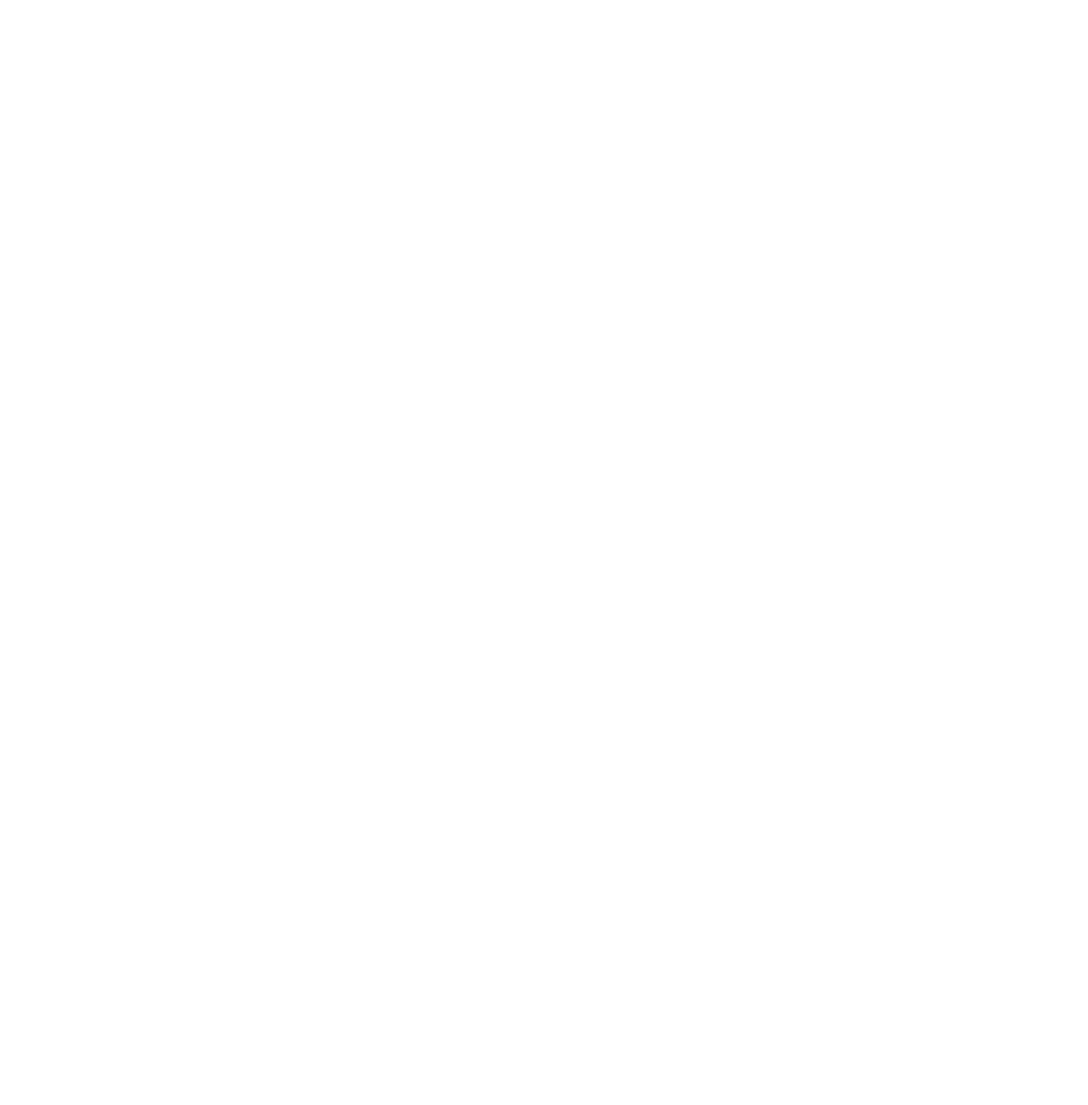
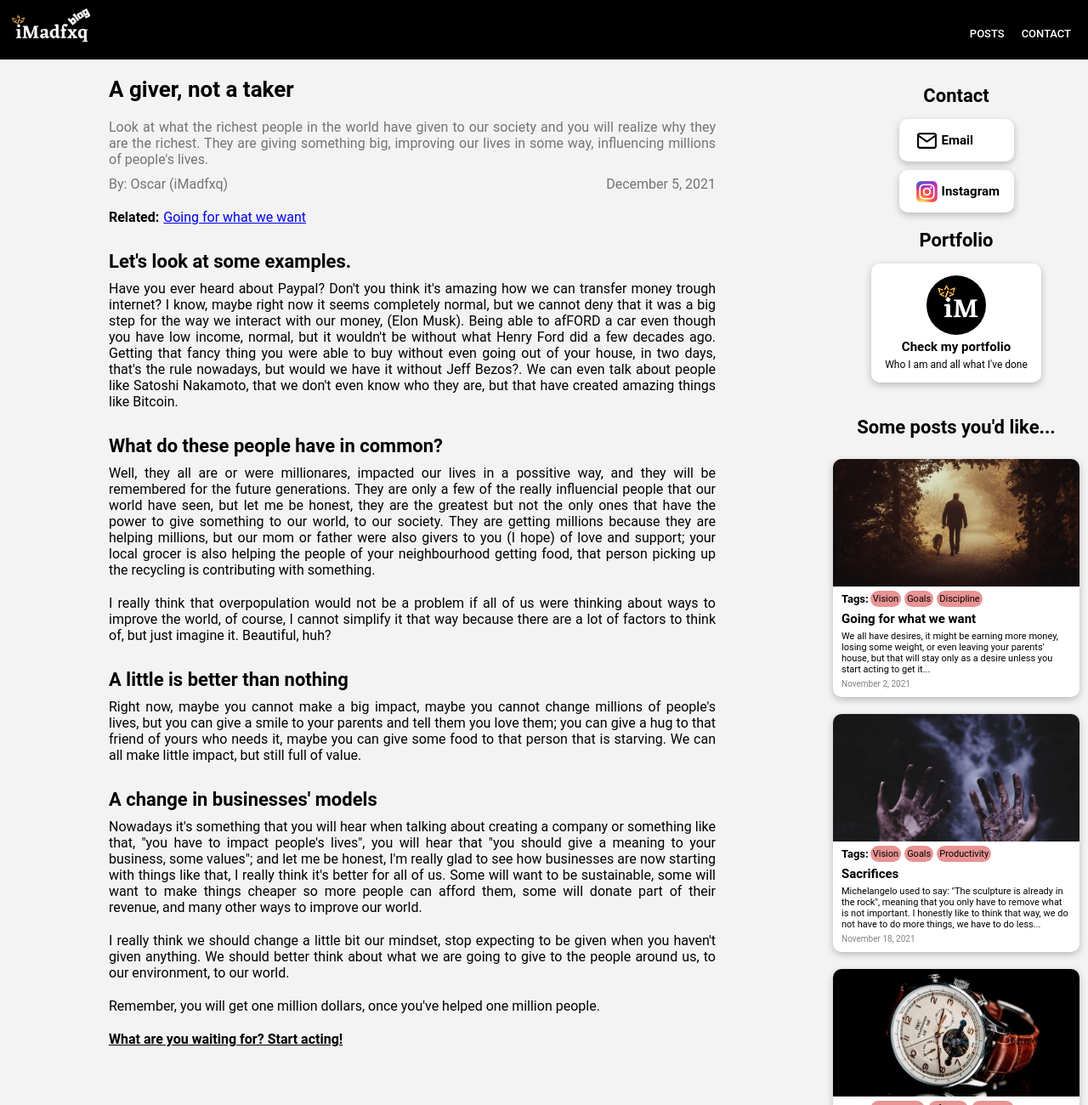
Before and after one commit to iMadfxq/my-blog, a website: page posts/6-aGiverNotaTaker.html in a window 1280 px wide. Shown: the top 1300 px of the page at 85% size. Before the commit the page ends 800 px from the top, so only its background shows below. Drawn offline with Linux system fonts and the light colour scheme.

Commit message:
Finished post #6

```diff
--- a/css/main-page.css
+++ b/css/main-page.css
@@ -9,6 +9,7 @@
   font-size: 62.5%;
   font-family: var(--primary-font);
   background-color: rgb(243, 243, 243);
+  user-select: none;
 }
 :root {
   --primary-font: 'Roboto', sans-serif;
@@ -98,6 +99,7 @@
   background-color: white;
   border-radius: 10px;
   color: black;
+  box-shadow: rgba(0, 0, 0, 0.24) 0px 3px 8px;
 }
 .post img {
   width: 290px;
@@ -165,6 +167,7 @@
   color: black;
   margin: 5px;
   border-radius: 10px;
+  box-shadow: rgba(0, 0, 0, 0.24) 0px 3px 8px;
 }
 .main__contact--container a img {
   width: 25px;
@@ -192,6 +195,7 @@
   border-radius: 10px;
   margin:0px 0px 10px 0px;
   color: black;
+  box-shadow: rgba(0, 0, 0, 0.24) 0px 3px 8px;
 }
 .main__portfolio img {
   width: 70px;
--- a/css/posts.css
+++ b/css/posts.css
@@ -9,6 +9,7 @@
   font-size: 62.5%;
   font-family: var(--primary-font);
   background-color: rgb(243, 243, 243);
+  user-select: none;
 }
 :root {
   --primary-font: 'Roboto', sans-serif;
@@ -167,6 +168,7 @@
   color: black;
   margin: 5px;
   border-radius: 10px;
+  box-shadow: rgba(0, 0, 0, 0.24) 0px 3px 8px;
 }
 .main__contact--container a img {
   width: 25px;
@@ -194,6 +196,7 @@
   border-radius: 10px;
   margin:0px 0px 10px 0px;
   color: black;
+  box-shadow: rgba(0, 0, 0, 0.24) 0px 3px 8px;
 }
 .main__portfolio img {
   width: 70px;
@@ -226,6 +229,7 @@
   background-color: white;
   border-radius: 10px;
   color: black;
+  box-shadow: rgba(0, 0, 0, 0.24) 0px 3px 8px;
 }
 .post img {
   width: 290px;
--- a/posts/6-aGiverNotaTaker.html
+++ b/posts/6-aGiverNotaTaker.html
@@ -0,0 +1,125 @@
+<!DOCTYPE html>
+<html lang="en">
+<head>
+  <meta charset="UTF-8">
+  <meta http-equiv="X-UA-Compatible" content="IE=edge">
+  <meta name="viewport" content="width=device-width, initial-scale=1.0">
+  <link rel="stylesheet" href="../css/posts.css">
+  <link rel="stylesheet" href="../css/tablet.css" media="screen and (min-width: 520px)">
+  <link rel="stylesheet" href="../css/desktop.css" media="screen and (min-width: 920px)">
+  <title>A giver, not a taker.</title>
+</head>
+<body>
+  <header>
+    <div class="header__logo">
+      <a href="../index.html">
+        <img src="../resources/iMadfxq_blog.png" alt="iMadfxq's blog logo">
+      </a>
+    </div>
+    <nav class="header__nav">
+      <a href="../index.html" target="blank">POSTS</a>
+      <a href="https://imadfxq.github.io/myOwnWebPage/#contact" target="blank">CONTACT</a>
+    </nav>
+  </header>
+  <div class="content__container">
+    <main>
+      <section class="main__text">
+        <h1>A giver, not a taker</h1>
+        <section class="text__intro">
+          <p>Look at what the richest people in the world have given to our society and you will realize why they are the richest. They are giving something big, improving our lives in some way, influencing millions of people's lives.</p>
+          <div class="text__intro--info">
+            <span>By: Oscar (iMadfxq)</span><span>December 5, 2021</span>
+          </div>
+        </section>
+        <div class="main__text--related">
+          <p>Related: </p>
+          <a href="./2-goingWhatWeWant.html" target="_blank">Going for what we want</a>
+        </div>
+        <h2>Let's look at some examples.</h2>
+        <p>Have you ever heard about Paypal? Don't you think it's amazing how we can transfer money trough internet? I know, maybe right now it seems completely normal, but we cannot deny that it was a big step for the way we interact with our money, (Elon Musk). Being able to afFORD a car even though you have low income, normal, but it wouldn't be without what Henry Ford did a few decades ago. Getting that fancy thing you were able to buy without even going out of your house, in two days, that's the rule nowadays, but would we have it without Jeff Bezos?. We can even talk about people like Satoshi Nakamoto, that we don't even know who they are, but that have created amazing things like Bitcoin.</p>
+        <h2>What do these people have in common?</h2>
+        <p>Well, they all are or were millionares, impacted our lives in a possitive way, and they will be remembered for the future generations. They are only a few of the really influencial people that our world have seen, but let me be honest, they are the greatest but not the only ones that have the power to give something to our world, to our society. They are getting millions because they are helping millions, but our mom or father were also givers to you (I hope) of love and support; your local grocer is also helping the people of your neighbourhood getting food, that person picking up the recycling is contributing with something.</p>
+        <p>I really think that overpopulation would not be a problem if all of us were thinking about ways to improve the world, of course, I cannot simplify it that way because there are a lot of factors to think of, but just imagine it. Beautiful, huh?</p>
+        <h2>A little is better than nothing</h2>
+        <p>Right now, maybe you cannot make a big impact, maybe you cannot change millions of people's lives, but you can give a smile to your parents and tell them you love them; you can give a hug to that friend of yours who needs it, maybe you can give some food to that person that is starving. We can all make little impact, but still full of value.</p>
+        <h2>A change in businesses' models</h2>
+        <p>Nowadays it's something that you will hear when talking about creating a company or something like that, "you have to impact people's lives", you will hear that "you should give a meaning to your business, some values"; and let me be honest, I'm really glad to see how businesses are now starting with things like that, I really think it's better for all of us. Some will want to be sustainable, some will want to make things cheaper so more people can afford them, some will donate part of their revenue, and many other ways to improve our world.</p>
+        <p>I really think we should change a little bit our mindset, stop expecting to be given when you haven't given anything. We should better think about what we are going to give to the people around us, to our environment, to our world.</p>
+        <p>Remember, you will get one million dollars, once you've helped one million people.</p>
+        <p id="call">What are you waiting for? Start acting!</p>
+      </section>
+    </main>
+    <aside>
+      <section class="main__contact">
+        <h2>Contact</h2>
+        <div class="main__contact--container">
+          <a href="mailto:imadfxq@gmail.com?subject=Hey, great work, I would like to work with you" target="_blank">
+            <img src="../resources/mail_icon_128820.svg" alt="">
+            <h4>Email</h4>
+          </a>
+          <a href="https://www.instagram.com/imadfxq/" target="_blank">
+            <img src="../resources/instagram.svg" alt="">
+            <h4>Instagram</h4>
+          </a>
+        </div>
+      </section>
+      <section class="main__portfolio">
+        <h2>Portfolio</h2>
+        <a href="https://imadfxq.github.io/myOwnWebPage/" target="blank">
+          <img src="../resources/MI LOGO.png" alt="">
+          <h4>Check my portfolio</h4>
+          <p>Who I am and all what I've done</p>
+        </a>
+      </section>
+      <h2>Some posts you'd like...</h2>
+      <a href="./posts/2-goingWhatWeWant.html" class="post">
+        <img src="../resources/going-what-want.jpg" alt="Article Image: A man on a building wearing a suit">
+        <div class="post__text">
+          <div class="post__text--tags">
+            <h4>Tags: </h4>
+            <p>Vision</p>
+            <p>Goals</p>
+            <p>Discipline</p>
+          </div>
+          <h3>Going for what we want</h3>
+          <p>We all have desires, it might be earning more money, losing some weight, or even leaving your parents' house, but that will stay only as a desire unless you start acting to get it...</p>
+          <span>November 2, 2021</span>
+        </div>
+      </a>
+      <a href="./posts/4-sacrifices.html" class="post">
+        <img src="../resources/sacrifice.jpg" alt="Article Image: A man on a building wearing a suit">
+        <div class="post__text">
+          <div class="post__text--tags">
+            <h4>Tags: </h4>
+            <p>Vision</p>
+            <p>Goals</p>
+            <p>Productivity</p>
+          </div>
+          <h3>Sacrifices</h3>
+          <p>Michelangelo used to say: "The sculpture is already in the rock", meaning that you only have to remove what is not important. I honestly like to think that way, we do not have to do more things, we have to do less...</p>
+          <span>November 18, 2021</span>
+        </div>
+      </a>
+      <a href="./posts/3-ourMostValAsset.html" class="post">
+        <img src="../resources/valuable-asset.jpg" alt="Article Image: A man on a building wearing a suit">
+        <div class="post__text">
+          <div class="post__text--tags">
+            <h4>Tags: </h4>
+            <p>Productivity</p>
+            <p>Lifestyle</p>
+            <p>Priorities</p>
+          </div>
+          <h3>Our most valuable asset</h3>
+          <p>Time is gold, that's something we are used to hear, but, do we really appreciate it like if it was? Imagine you have a gold bar, how would you take care of it? Do you take care of your time the same way you would do...</p>
+          <span>November 11, 2021</span>
+        </div>
+      </a>
+</aside>
+  </div>
+  <footer>
+    <section class="footer__info">
+      <a href="https://imadfxq.github.io/myOwnWebPage/">Developed by:<span>iMadfxq</span></a>
+    </section>
+  </footer>
+</body>
+</html>
```
Also changed, not shown: index.html (+2 -2 lines).
